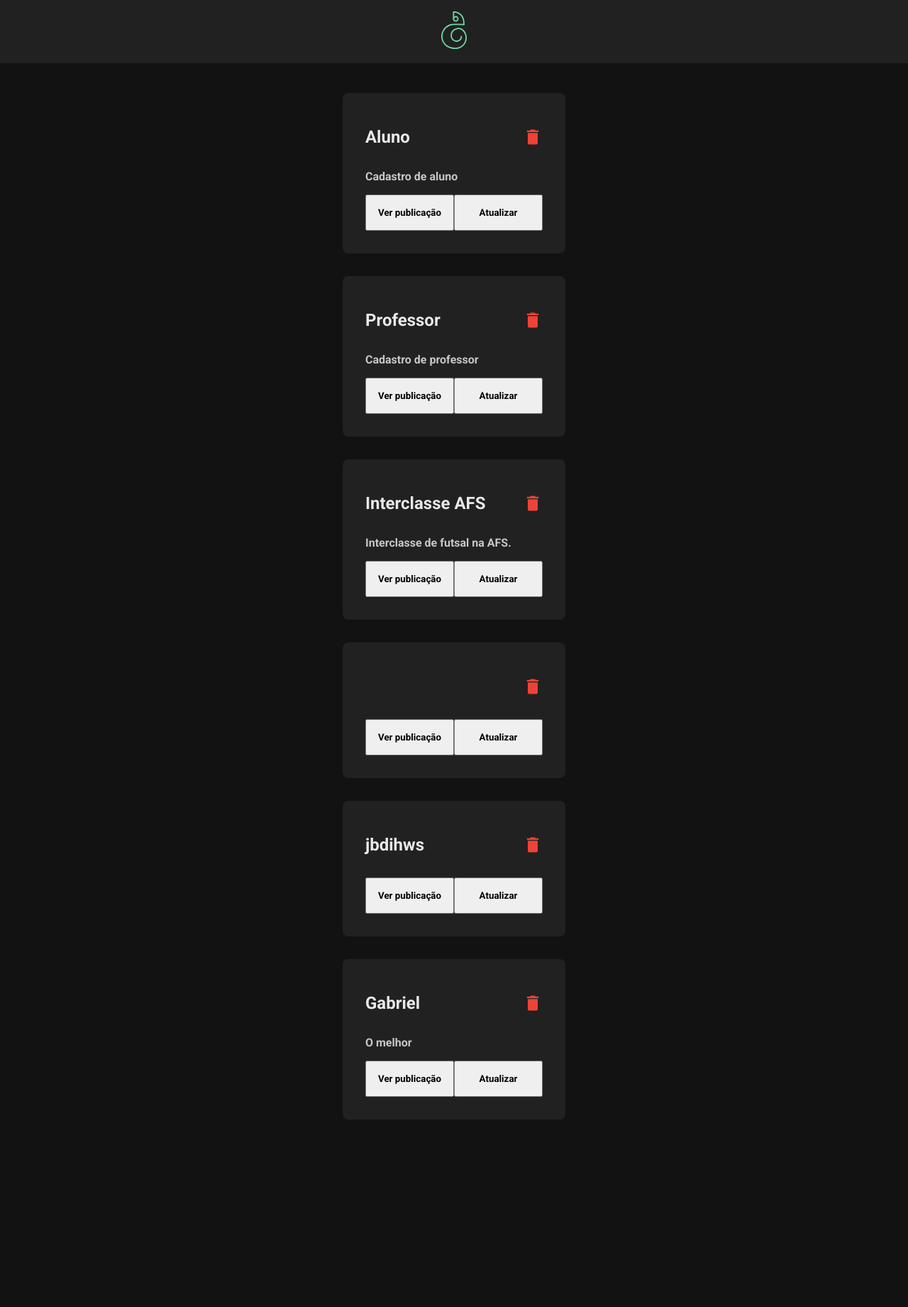
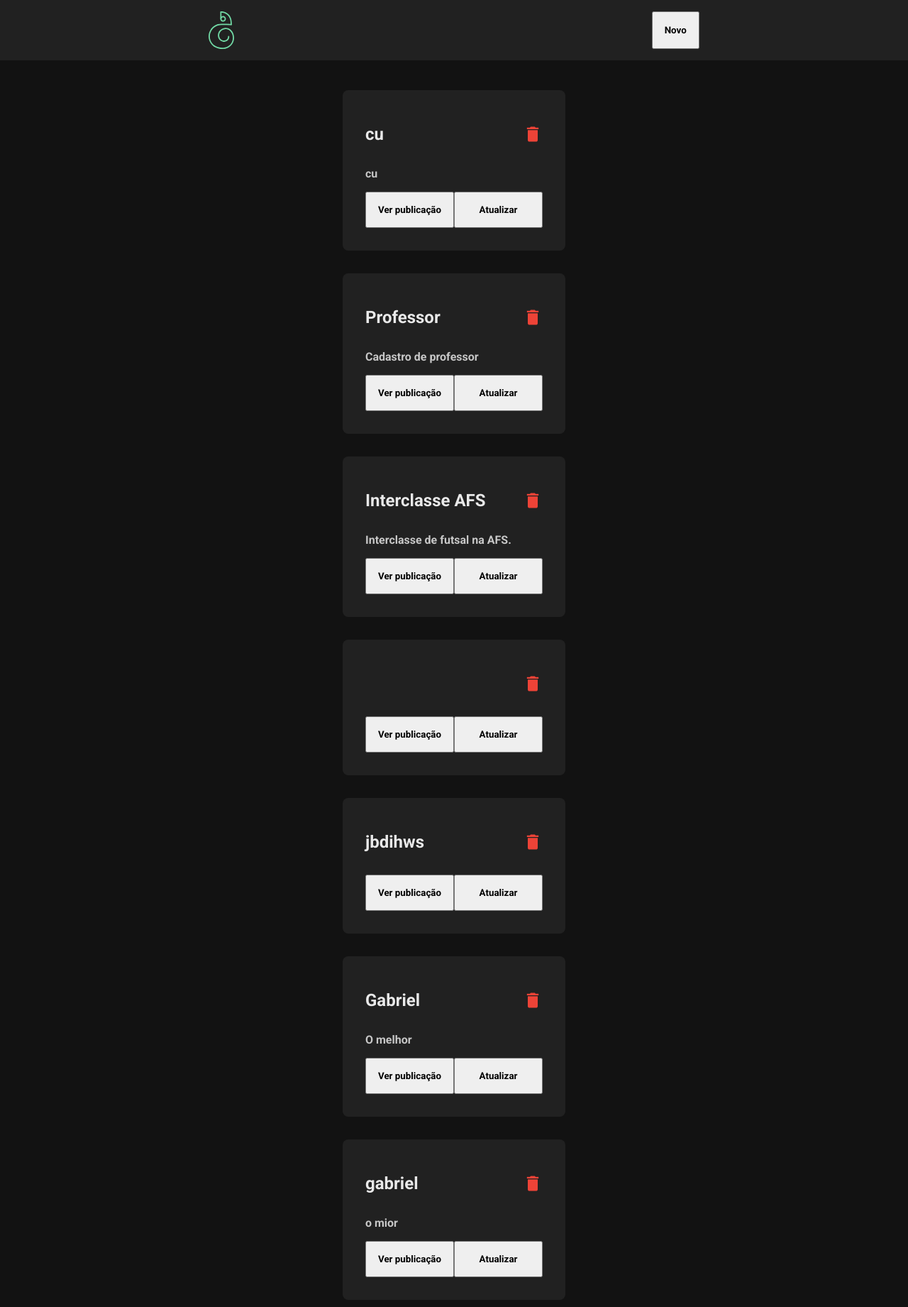
Before and after one commit to gabriellxz/crud-react-, a React (Vite) app in the folder project/: page / in a window 1280 px wide. Shown: the whole page at 71% size. Before the commit the page ends 1587 px from the top, so only its background shows below. Built offline with nearby package versions, Linux system fonts and the light colour scheme; data requests are answered from the project's data file.

Commit message:
request put

```diff
--- a/project/db.json
+++ b/project/db.json
@@ -1,10 +1,10 @@
 {
   "posts": [
     {
-      "id": 1,
-      "title": "Aluno",
-      "description": "Cadastro de aluno",
-      "content": "Aluno Cadastrado"
+      "title": "cu",
+      "description": "cu",
+      "content": "cu",
+      "id": 1
     },
     {
       "id": 2,
@@ -35,6 +35,12 @@
       "description": "O melhor",
       "content": "siuuuuuu",
       "id": 6
+    },
+    {
+      "title": "gabriel",
+      "description": "o mior",
+      "content": "aian",
+      "id": 7
     }
   ]
 }
--- a/project/src/App.jsx
+++ b/project/src/App.jsx
@@ -6,8 +6,8 @@ import './style.css'
 function App() {
   return (
     <>
-      <Header />
       <BrowserRouter>
+        <Header />
         <div className="app">
           <Router />
         </div>
--- a/project/src/Router.jsx
+++ b/project/src/Router.jsx
@@ -9,7 +9,7 @@ export default function Router() {
         <Routes>
             <Route path="/" element={<Feed />} />
             <Route path="/createPost" element={<CreatePost />} />
-            <Route path="/updatePost" element={<UpdatePost />} />
+            <Route path="/updatePost/:id" element={<UpdatePost />} />
             <Route path="/post/1" element={<OnePost/>} />
         </Routes>
     )
--- a/project/src/components/Card/index.jsx
+++ b/project/src/components/Card/index.jsx
@@ -1,7 +1,11 @@
+import { useNavigate } from "react-router-dom";
 import "./styles.css";
 import { MdDelete } from "react-icons/md";
 
 export function Card({post}) {
+
+  const navigate = useNavigate()
+
   return (
     <article className="cardContainer">
       <header>
@@ -14,7 +18,7 @@ export function Card({post}) {
 
       <div className="buttonsContainer">
         <button>Ver publicação</button>
-        <button>Atualizar</button>
+        <button onClick={() => navigate(`/updatePost/${post.id}`)}>Atualizar</button>
       </div>
     </article>
   );
--- a/project/src/components/Form/index.jsx
+++ b/project/src/components/Form/index.jsx
@@ -11,25 +11,15 @@ const postSchema = yup.object({
   description: yup.string().required("Preencha sua descrição"),
 })
 
-export function Form({ title, button }) {
+export function Form({ title, button, onAction }) {
 
-  const navigate = useNavigate()
-
-  const { register, handleSubmit, reset, formState: { errors } } = useForm({
+  const { register, handleSubmit, formState: { errors } } = useForm({
     resolver: yupResolver(postSchema)
   })
 
-  function handleSubmitPost(data) {
-    api.post("/posts", data)
-    .then(() => {
-      navigate("/")
-    })
-    reset()
-    console.log(data)
-  }
 
   return (
-    <form onSubmit={handleSubmit(handleSubmitPost)}>
+    <form onSubmit={handleSubmit(onAction)}>
       <h2>{title}</h2>
       <div className="field">
         <input placeholder="Título" {...register("title")} />
@@ -46,7 +36,7 @@ export function Form({ title, button }) {
         {errors.content?.message}
       </div>
 
-      <button>{button}</button>
+      <button type="sunmit" >{button}</button>
     </form>
   );
 }
--- a/project/src/components/Header/index.jsx
+++ b/project/src/components/Header/index.jsx
@@ -1,10 +1,15 @@
 import './styles.css'
 import Logo from '../../../public/logo-adc.svg'
+import { useNavigate } from 'react-router-dom'
 
 export function Header() {
+
+    const navigate = useNavigate()
+
     return (
         <header>
             <img src={Logo} alt="" />
+            <button onClick={() => navigate("/createPost")}>Novo</button>
         </header>
     )
 }
--- a/project/src/components/Header/styles.css
+++ b/project/src/components/Header/styles.css
@@ -3,4 +3,6 @@ header {
     width: 100%;
     text-align: center;
     padding: 1rem 0;
+    display: flex;
+    justify-content: space-around;
 }
--- a/project/src/pages/CreatePost/index.jsx
+++ b/project/src/pages/CreatePost/index.jsx
@@ -1,10 +1,20 @@
+import { useNavigate } from "react-router-dom";
 import { Form } from "../../components/Form";
+import api from '../../lib/axios'
 import "./styles.css";
 
 export function CreatePost() {
+
+  const navigate = useNavigate()
+
+  function handleCreatePost(data) {
+    api.post("/posts", data)
+    navigate("/")
+  }
+
   return (
     <div>
-      <Form title={"Criar publicação"} button={"Publicar"}/>
+      <Form title={"Criar publicação"} button={"Publicar"} onAction={handleCreatePost} />
     </div>
   );
 }
--- a/project/src/pages/UpdatePost/index.jsx
+++ b/project/src/pages/UpdatePost/index.jsx
@@ -1,9 +1,27 @@
+import { useNavigate, useParams } from "react-router-dom";
 import { Form } from "../../components/Form";
+import api from "../../lib/axios";
 
 export function UpdatePost() {
+
+    const navigate = useNavigate()
+    const { id } = useParams()
+
+    function handleUpdatePost(data) {
+        api.put(`/posts/${id}`, data)
+        navigate("/")
+    }
+
+    // useEffect(() => {
+    //     api.get(`/posts/${id}`)
+    //     .then(response => {
+    //         console.log(response.data)
+    //     })
+    // }, [])
+
     return (
         <div>
-            <Form title={"Editar publicação"} button={"Atualizar"}/>
+            <Form title={"Editar publicação"} button={"Atualizar"} onAction={handleUpdatePost} />
         </div>
     )
 }
```
